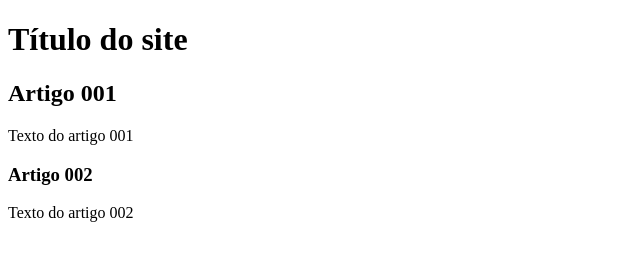
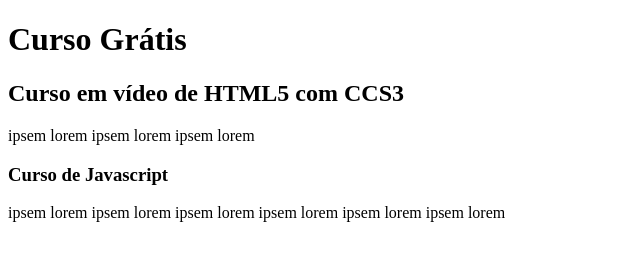
Before and after one commit to OliveiraAM/projeto_site, a plain HTML site: page index.html in a window 1280 px wide. Shown: the whole page, without its empty margins (0-640 px from the left). Drawn offline with Linux system fonts and the light colour scheme.

Commit message:
commit para conteudo

```diff
--- a/index.html
+++ b/index.html
@@ -8,15 +8,16 @@
 <body>
 <main>
     <header>
-        <h1>Título do site</h1>
+        <h1>Curso Grátis</h1>
     </header>
     <article>
-        <h2>Artigo 001</h2>
-        <p>Texto do artigo 001</p>
+        <h2>Curso em vídeo de HTML5 com CCS3</h2>
+        <p>ipsem lorem ipsem lorem ipsem lorem</p>
     </article>
     <article>
-        <h3>Artigo 002</h3>
-        <p>Texto do artigo 002</p>
+        <h3>Curso de Javascript</h3>
+        <p>ipsem lorem ipsem lorem ipsem lorem ipsem lorem ipsem lorem ipsem lorem</p>
+
     </article>
 </main>
 
```
